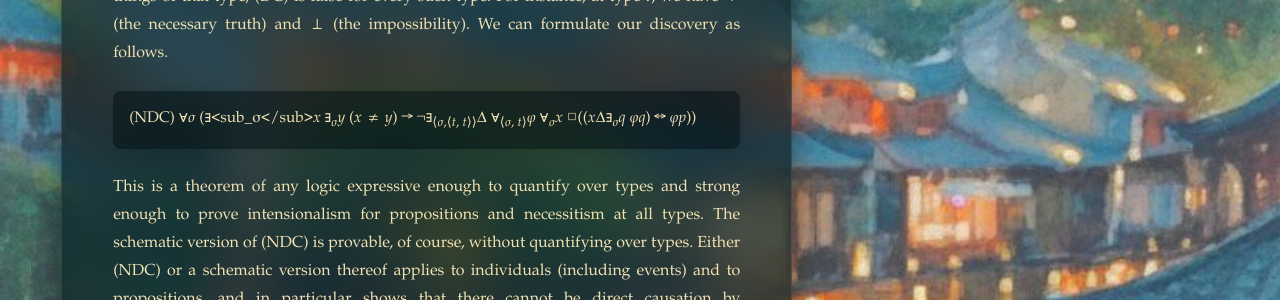
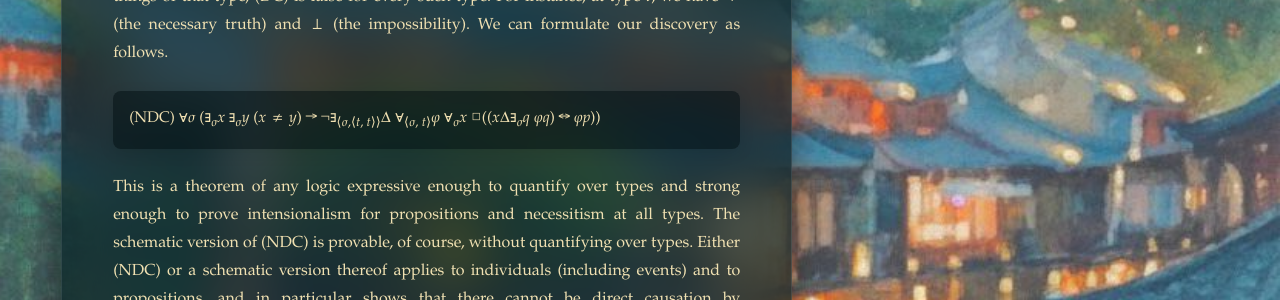
Before and after one commit to oak-hu/oak-hu.github.io, a Jekyll site: the page built from writing/strawson-prize.md, in a window 1280 px wide and 900 px high, scrolled down 7303 px. Shown: the part 149-449 px from the top of the window. Built offline with Jekyll 4.4.1, drawn with Linux system fonts in a browser that asks for light colours; some web fonts are replaced.

Commit message:
Update strawson-prize.md

```diff
--- a/writing/strawson-prize.md
+++ b/writing/strawson-prize.md
@@ -135,7 +135,7 @@ since our above argument generalised to any type for which there are—loosely
 speaking—at least two things of that type, (DC) is false for every such type.
 For instance, at type _t_, we have ⊤ (the necessary truth) and ⊥ (the impossibility). We can formulate our discovery as follows.
 
-> (NDC) **∀**_σ_ (∃<sub_σ</sub>_x_ ∃<sub>_σ_</sub>_y_ (_x_ ≠ _y_) → ¬∃<sub>⟨_σ_,⟨_t_, _t_⟩⟩</sub>∆ ∀<sub>⟨_σ_, _t_⟩</sub>_φ_ ∀<sub>_σ_</sub>_x_ □((_x∆_∃<sub>_σ_</sub>_q φq_) ↔ _φp_))
+> (NDC) **∀**_σ_ (∃<sub>_σ_</sub>_x_ ∃<sub>_σ_</sub>_y_ (_x_ ≠ _y_) → ¬∃<sub>⟨_σ_,⟨_t_, _t_⟩⟩</sub>∆ ∀<sub>⟨_σ_, _t_⟩</sub>_φ_ ∀<sub>_σ_</sub>_x_ □((_x∆_∃<sub>_σ_</sub>_q φq_) ↔ _φp_))
 
 This is a theorem of any logic expressive enough to quantify over types and strong enough to prove intensionalism for propositions and necessitism at all types. The schematic version of (NDC) is provable, of course, without quantifying over types. Either (NDC) or a schematic version thereof applies to individuals (including events) and to propositions, and in particular shows that there cannot be direct causation by individuals (including events) or propositions. Indeed, there cannot be direct causation by any type of which there is more than one instance.
 
```
